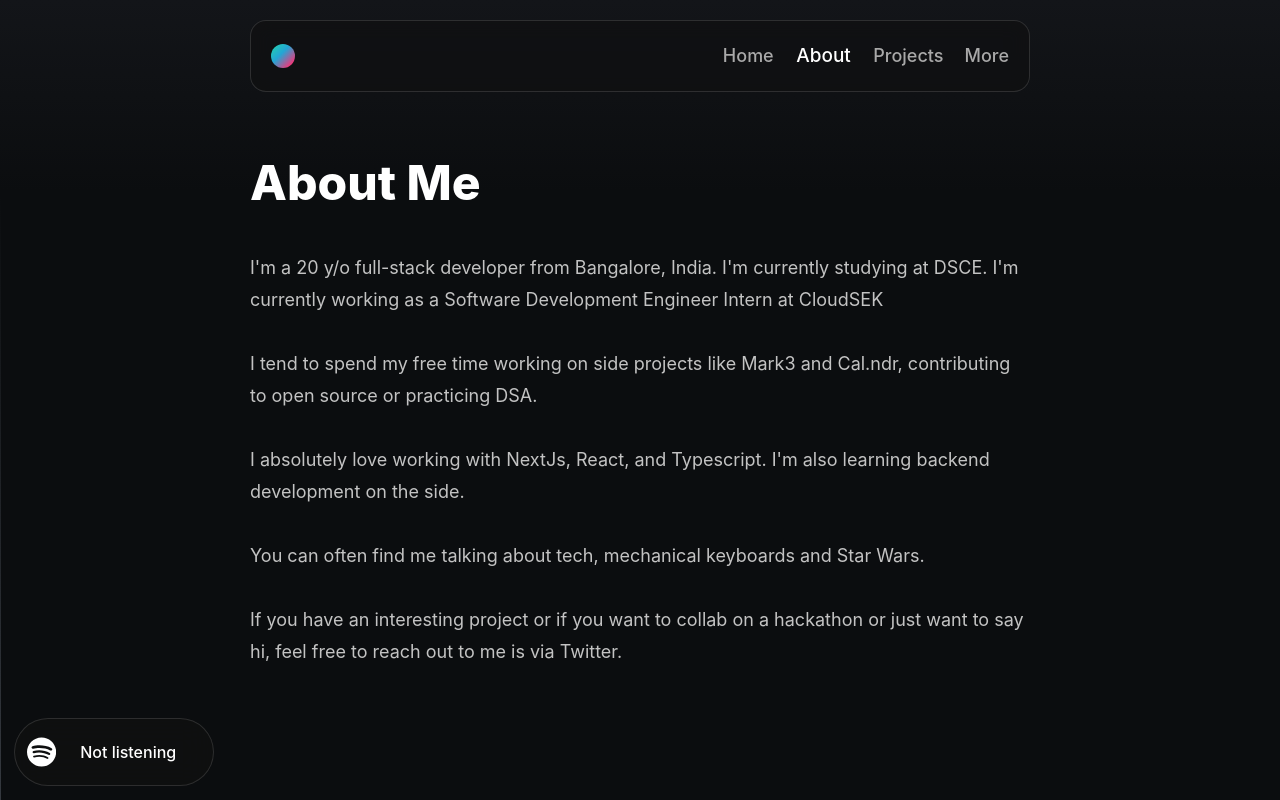
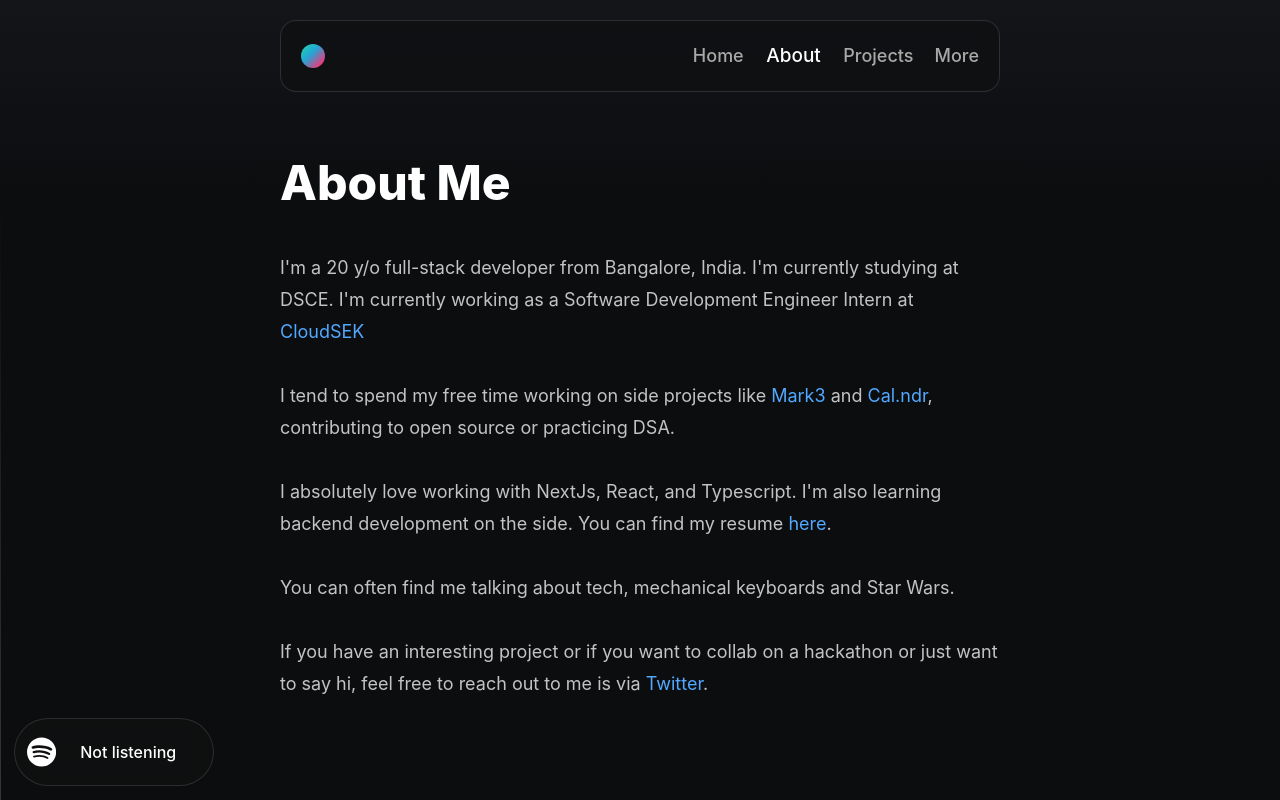
Before and after one commit to adarsh500/adarsh.fyi, a Next.js app: page /about in a window 1280 px wide. Shown: the top 800 px of the page. Built offline with nearby package versions, Linux system fonts and the light colour scheme; no server answers.

Commit message:
chore: improvements

```diff
--- a/components/Content/work.tsx
+++ b/components/Content/work.tsx
@@ -11,8 +11,9 @@
     logo: CloudSEK,
     description: [
       'Working as an SDE Intern on the core platform team to build new features and improve the product.',
-      'Check back later for more details',
-      '* INSERT CRICKET NOISES *',
+      'Optimized events page by refactoring state management which reduced re-renders and loading times by 50%',
+      'Single-handedly migrating a micro-service to monorepo, which improved maintainability and reduced build  times.',
+      'Tech Stack used: NestJS, ReactJS, NextJS, Typescript, NodeJS React Query, Jest.',
     ],
   },
   {
--- a/components/Hero/Hero.module.scss
+++ b/components/Hero/Hero.module.scss
@@ -135,7 +135,23 @@
     }
 
     .link {
-      text-decoration: underline;
+      background: -webkit-linear-gradient(-45deg, #23a6d5, #23d5ab);
+      -webkit-background-clip: text;
+      -webkit-text-fill-color: transparent;
+      font-weight: 500;
+    }
+
+    .redGradient {
+      background: -webkit-linear-gradient(-75deg, #ee7752, #e73c7e);
+      -webkit-background-clip: text;
+      -webkit-text-fill-color: transparent;
+      font-weight: 500;
+    }
+
+    .blueGradient {
+      background: -webkit-linear-gradient(-75deg, #23a6d5, #23d5ab);
+      -webkit-background-clip: text;
+      -webkit-text-fill-color: transparent;
       font-weight: 500;
     }
   }
--- a/components/Layout/Layout.module.scss
+++ b/components/Layout/Layout.module.scss
@@ -8,7 +8,7 @@
   }
 
   @include desktop {
-    width: 780px;
+    width: 720px;
     margin: 0 auto;
   }
 }
--- a/package.json
+++ b/package.json
@@ -17,7 +17,6 @@
     "next": "12.2.0",
     "react": "18.2.0",
     "react-dom": "18.2.0",
-    "react-glider": "^4.0.2",
     "react-icons": "^4.6.0",
     "sass": "^1.53.0"
   },
--- a/pages/about/About.module.scss
+++ b/pages/about/About.module.scss
@@ -37,7 +37,7 @@
     @include font-size-weight(18, 32, 400);
 
     .link {
-      text-decoration: dotted;
+      color: var(--link);
     }
   }
 }
--- a/pages/about/index.tsx
+++ b/pages/about/index.tsx
@@ -35,9 +35,13 @@
           </a>
           , contributing to open source or practicing DSA.
           <br />
-          <br />
-          I absolutely love working with NextJs, React, and Typescript. I'm also
-          learning backend development on the side.
+          <br />I absolutely love working with NextJs, React, and Typescript.
+          I'm also learning backend development on the side. You can find my
+          resume{' '}
+          <a href="https://drive.google.com/file/d/1x35AKUlYyGMhfqAL0zIC1njdJ6TSflo-/view?usp=sharing" className={styles.link}>
+            here
+          </a>
+          .
           <br />
           <br />
           You can often find me talking about tech, mechanical keyboards and
--- a/styles/globals.scss
+++ b/styles/globals.scss
@@ -5,6 +5,7 @@
   --primary: #026bdc;
   --border-light: #f3f3f3;
   --border-dark: #444;
+  --link: #52a9ff;
 
   --error: rgb(216, 96, 96);
   --border-radius-small: 6px;
@@ -151,3 +152,7 @@
     width: 32px !important;
   }
 }
+
+.link {
+  color: var(--link);
+}
```
Also changed, not shown: components/Hero/index.tsx (+4 -3 lines), components/NowPlaying/index.tsx (+2 -2 lines), components/TechCard/TechCard.module.scss (+5 -7 lines), pages/index.tsx (+0 -17 lines), 1 other file (tests, documents, lock files or other folders).
